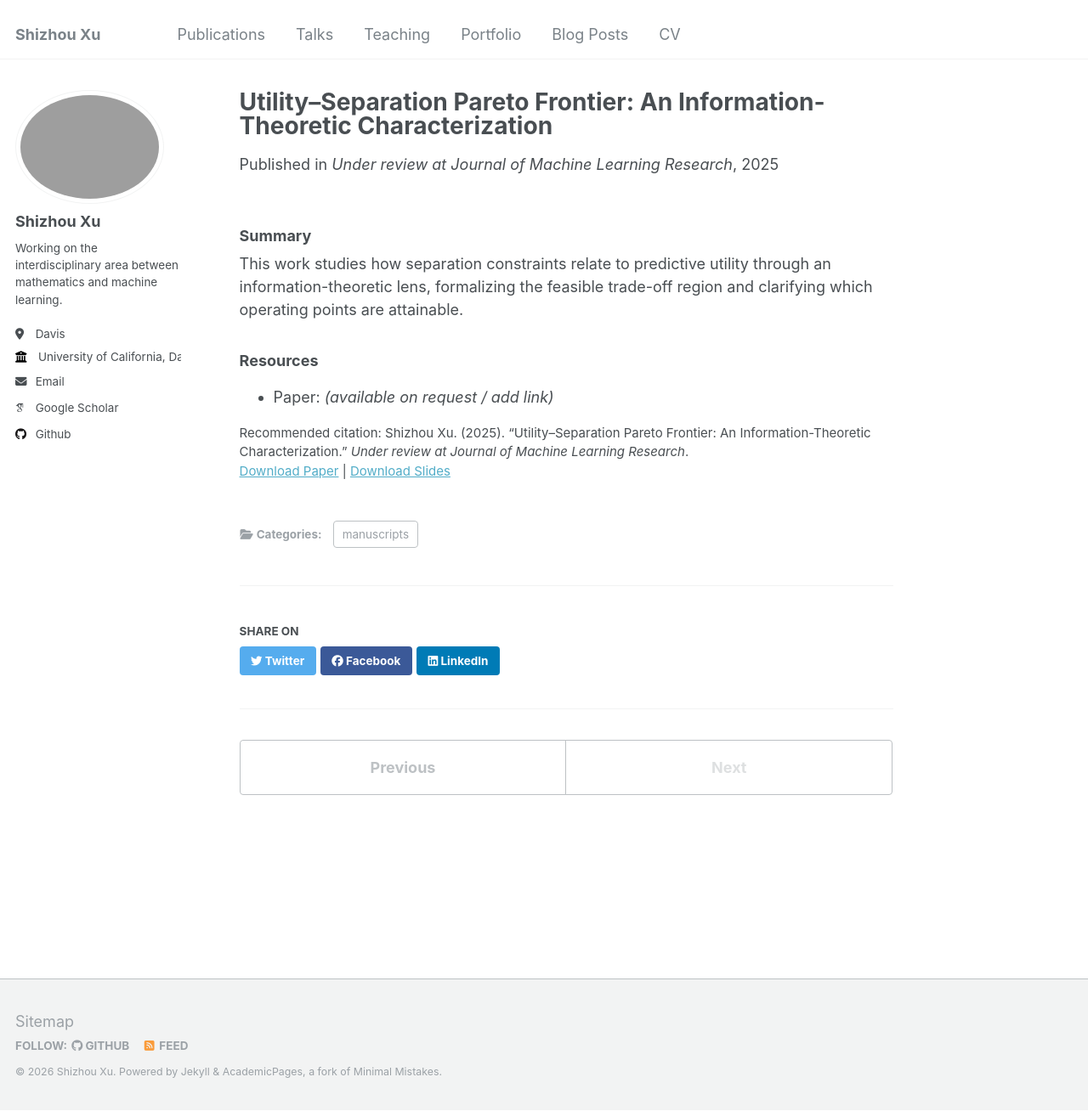
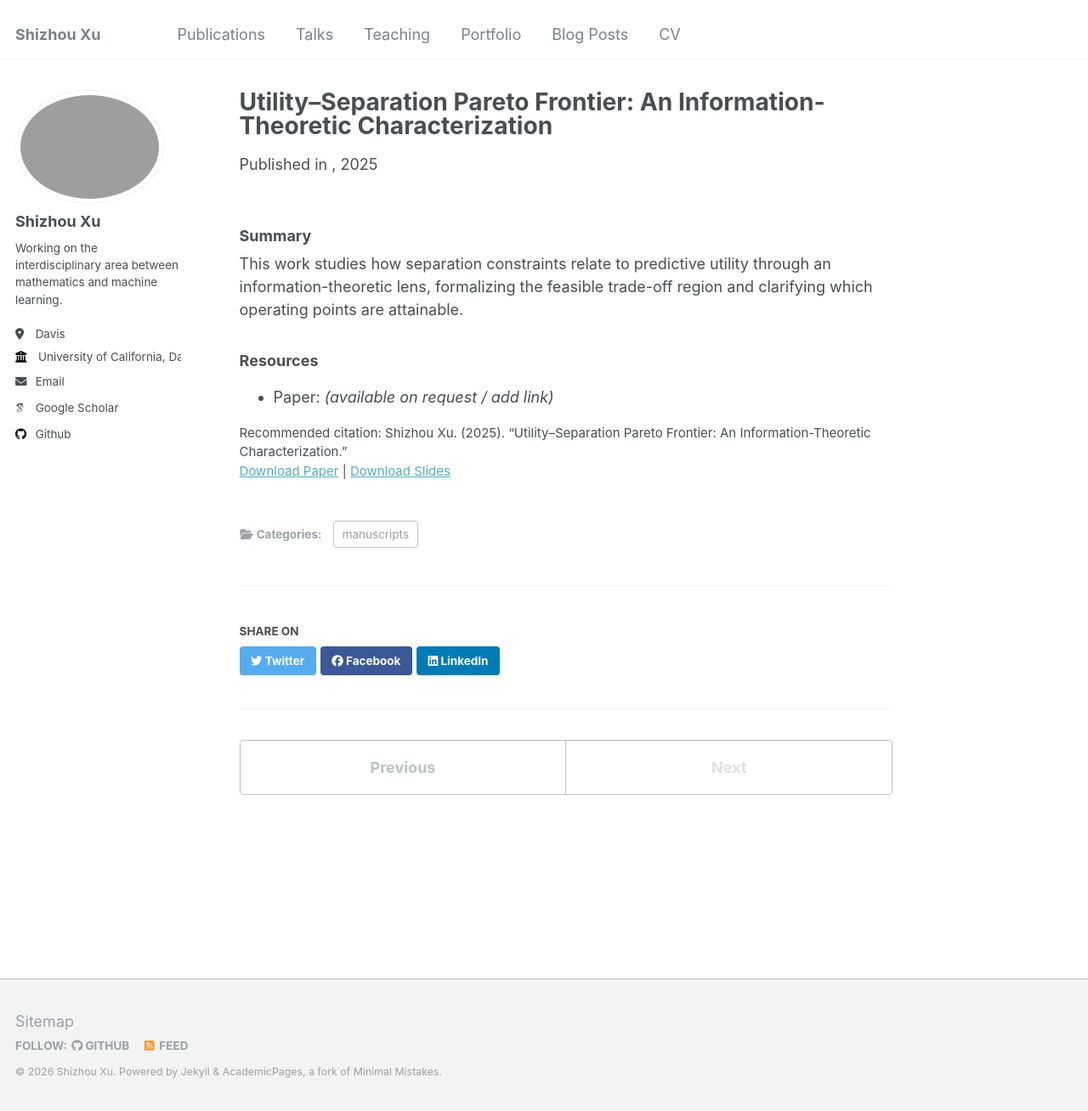
Before and after one commit to xushizhou/xushizhou.github.io, a Jekyll site: the page built from _publications/2025-01-01-utility-separation-pareto-frontier.md, in a window 1280 px wide and 1308 px high. Shown: the whole window at 85% size. Built offline with Jekyll 4.4.1, drawn with Linux system fonts in a browser that asks for light colours; some web fonts are replaced.

Commit message:
Update publication metadata for utility-separation paper
Removed venue and code URLs from the publication metadata.

```diff
--- a/_publications/2025-01-01-utility-separation-pareto-frontier.md
+++ b/_publications/2025-01-01-utility-separation-pareto-frontier.md
@@ -5,11 +5,11 @@ category: manuscripts
 permalink: /publication/2025-01-01-utility-separation-pareto-frontier/
 excerpt: "We provide an information-theoretic characterization of the separation-utility trade-off, yielding a principled Pareto frontier perspective for designing and evaluating separation-based objectives."
 date: 2025-01-01
-venue: "Under review at Journal of Machine Learning Research"
+venue: ""
 paperurl: "https://arxiv.org/abs/2602.04408"
 codeurl: ""
 slidesurl: ""
-citation: 'Shizhou Xu. (2025). “Utility–Separation Pareto Frontier: An Information-Theoretic Characterization.” <i>Under review at Journal of Machine Learning Research</i>.'
+citation: 'Shizhou Xu. (2025). “Utility–Separation Pareto Frontier: An Information-Theoretic Characterization.”'
 ---
 
 ### Summary
```
